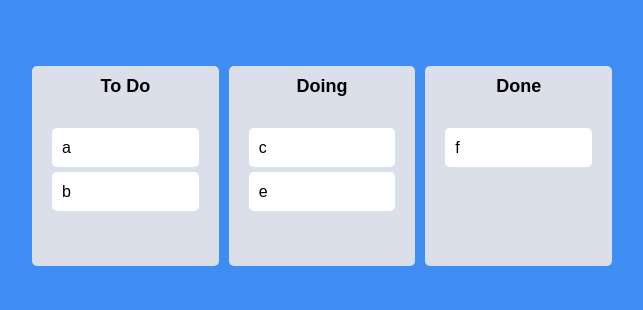
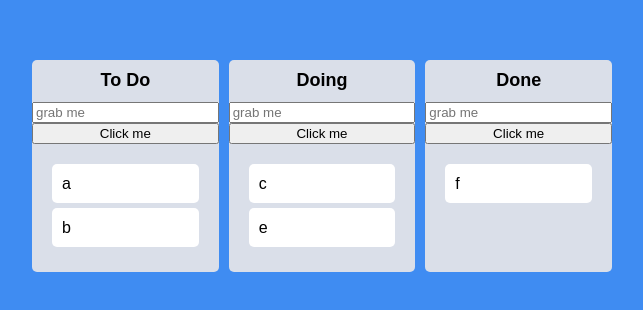
Before and after one commit to Jacesoul/react-TRELLO, a React (Create React App) app: page / in a window 1280 px wide. Shown: the part 234-544 px from the top of the page, without its empty margins (318-961 px from the left). Built offline with nearby package versions, Linux system fonts and the light colour scheme.

Commit message:
useRef을 이용한 HTML 요소변형

```diff
--- a/src/Components/Board.tsx
+++ b/src/Components/Board.tsx
@@ -1,3 +1,4 @@
+import { useRef } from "react";
 import { Droppable } from "react-beautiful-dnd";
 import styled from "styled-components";
 import DragabbleCard from "./DragabbleCard";
@@ -41,9 +42,18 @@
 }
 
 function Board({ toDos, boardId }: IBoardProps) {
+  const inputRef = useRef<HTMLInputElement>(null);
+  const onClick = () => {
+    inputRef.current?.focus();
+    setTimeout(() => {
+      inputRef.current?.blur();
+    }, 5000);
+  };
   return (
     <Wrapper>
       <Title>{boardId}</Title>
+      <input ref={inputRef} type="text" placeholder="grab me" />
+      <button onClick={onClick}>Click me</button>
       <Droppable droppableId={boardId}>
         {(magic, snapshot) => (
           <Area
```
Also changed, not shown: description.txt.
